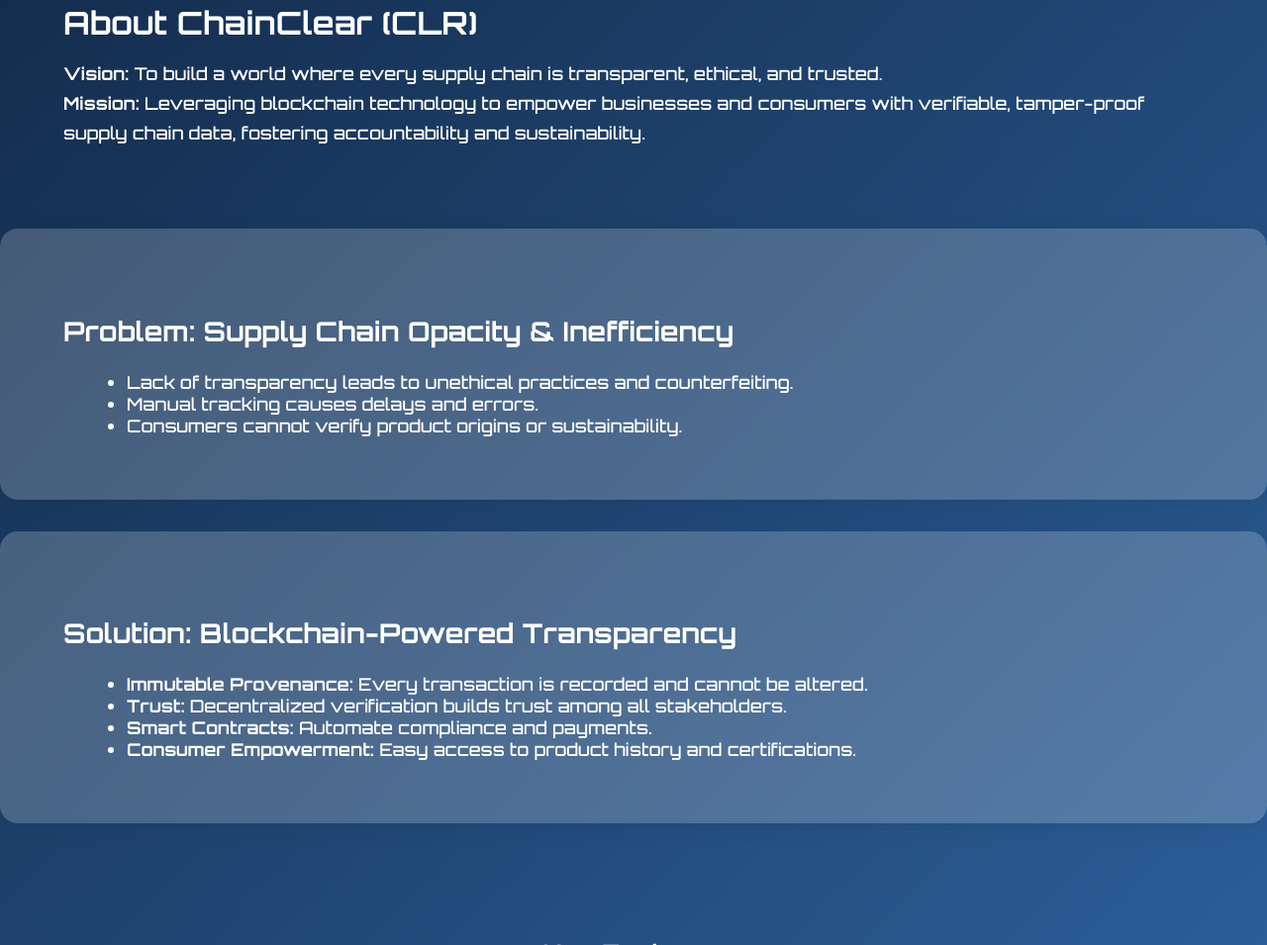
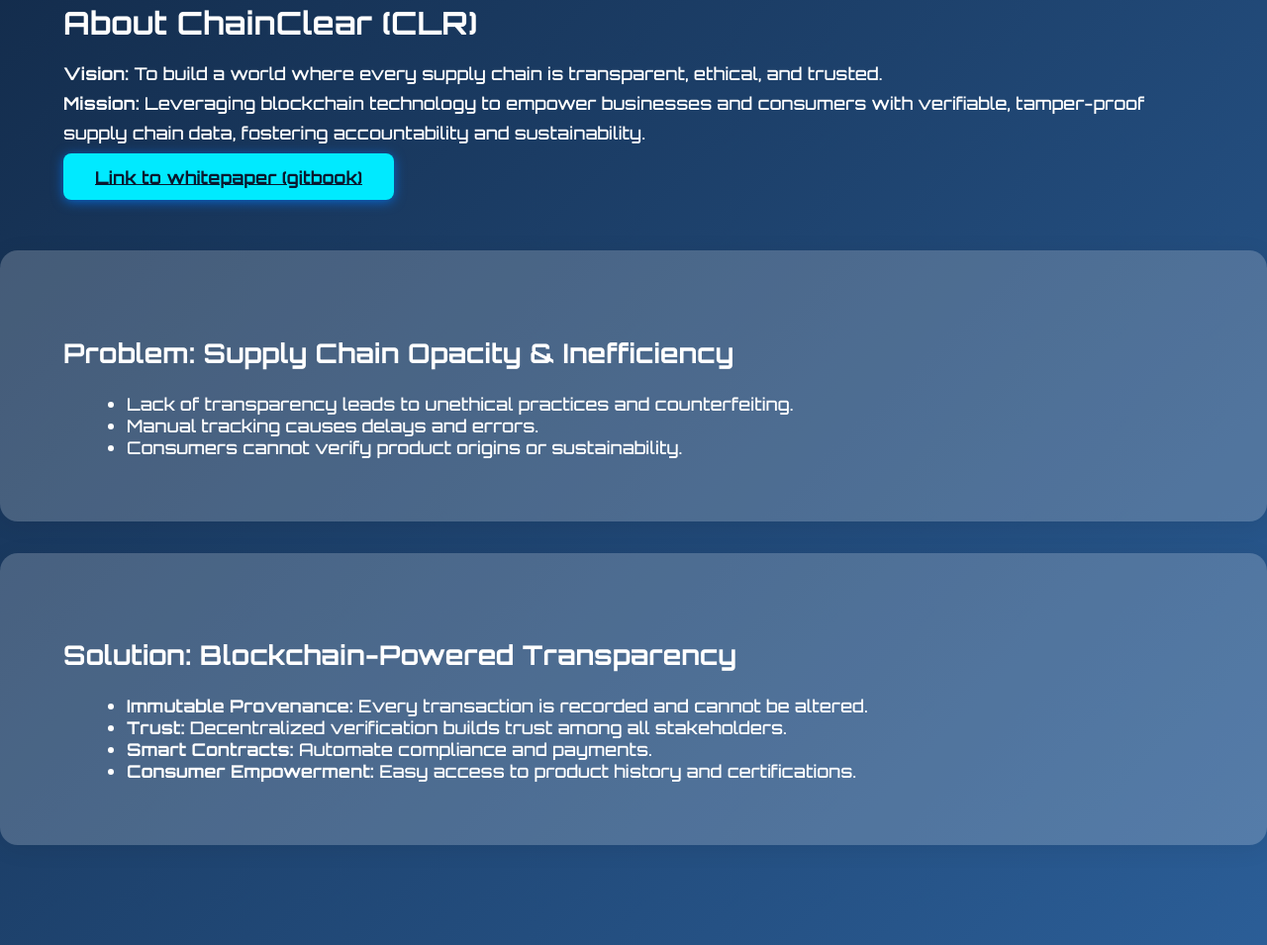
Before and after one commit to TsaniaCandraningtyas/TsaniaCandraningtyas.github.io, a plain HTML site: page index.html in a window 1280 px wide. Shown: the part 900-1855 px from the top of the page at 99% size. Drawn offline with Linux system fonts and the light colour scheme.

Commit message:
fifth commit

```diff
--- a/index.html
+++ b/index.html
@@ -267,6 +267,7 @@
             <strong>Vision:</strong> To build a world where every supply chain is transparent, ethical, and trusted.<br>
             <strong>Mission:</strong> Leveraging blockchain technology to empower businesses and consumers with verifiable, tamper-proof supply chain data, fostering accountability and sustainability.
         </p>
+        <a href="whitepaper.pdf" class="whitepaper-btn" download>Link to whitepaper (gitbook)</a>
     </section>
 
     <!-- ================= PROBLEM SECTION ================= -->
```
